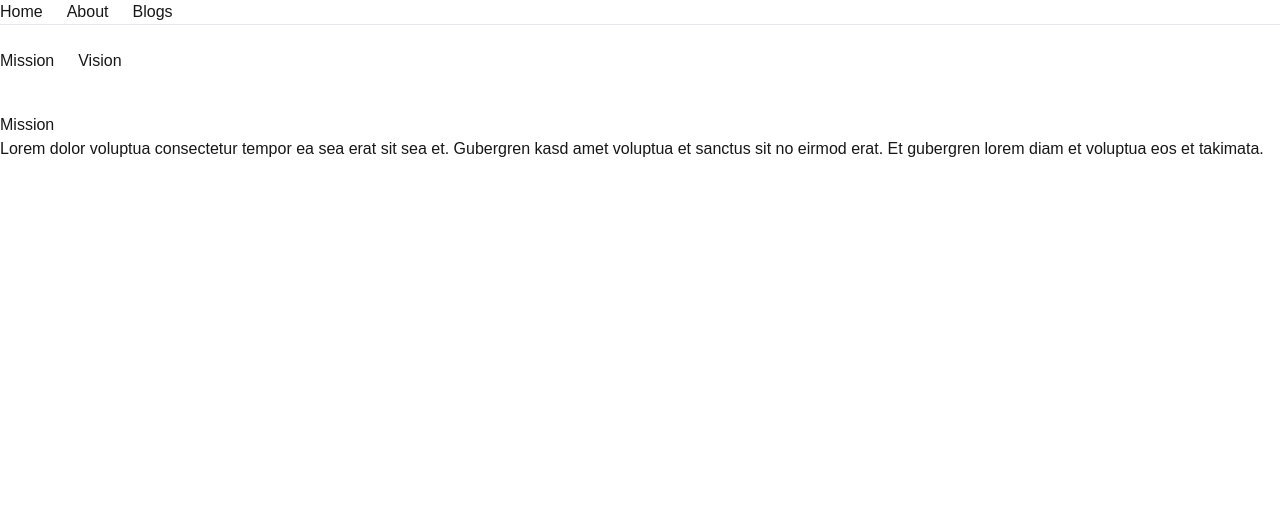
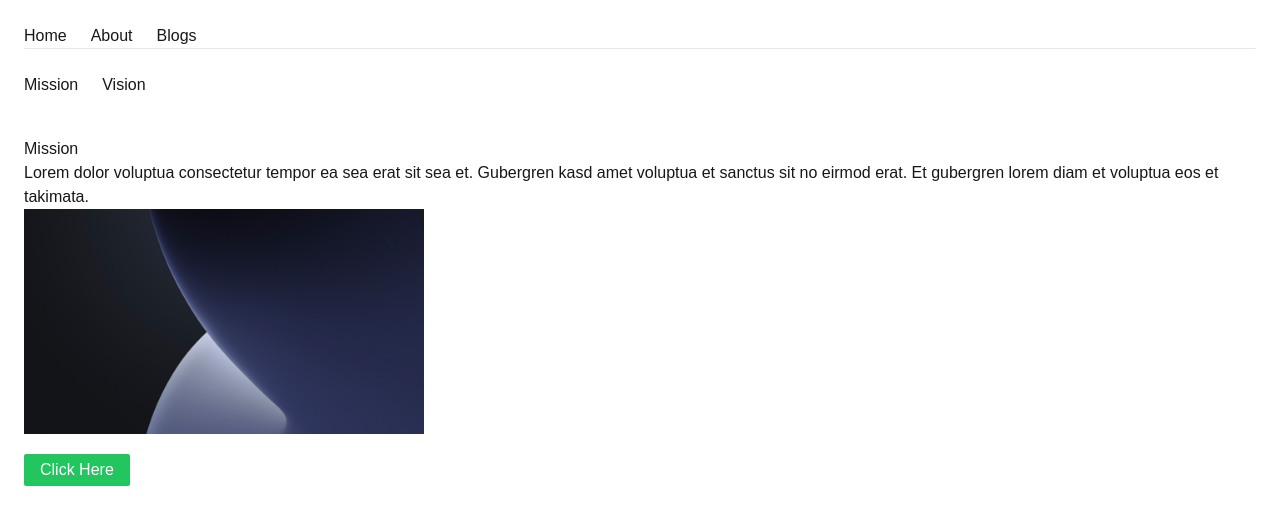
Before and after one commit to amirhamza24/initial_nextjs, a Next.js app: page /about/mission in a window 1280 px wide. Shown: the top 524 px of the page. Built offline with nearby package versions, Linux system fonts and the light colour scheme.

Commit message:
hydration error solve

```diff
--- a/app/about/mission/page.js
+++ b/app/about/mission/page.js
@@ -1,8 +1,8 @@
 // "use client";
 
 import Button from "@/app/components/Button";
-// import Image from "next/image";
-// import thumb from "@/public/images/first.jpg";
+import Image from "next/image";
+import thumb from "@/public/images/first.jpg";
 
 export default function Mission() {
   return (
@@ -15,11 +15,11 @@ export default function Mission() {
         lorem diam et voluptua eos et takimata.
       </div>
 
-      {/* <div className="w-[400px] ">
-        <Image src={thumb} alt="Thumb Image" />
-      </div> */}
+      <div className="w-[400px] ">
+        <Image placeholder="blur" src={thumb} alt="Thumb Image" />
+      </div>
 
-      {/* <Button /> */}
+      <Button />
     </main>
   );
 }
--- a/app/components/Button.js
+++ b/app/components/Button.js
@@ -1,4 +1,4 @@
-// "use client";
+"use client";
 
 export default function Button() {
   return (
--- a/app/layout.js
+++ b/app/layout.js
@@ -25,7 +25,7 @@ export const metadata = {
 
 export default function RootLayout({ children }) {
   return (
-    <html lang="en" className={`${poppins.variable}`}>
+    <html lang="en" className="p-6">
       <body
         cz-shortcut-listen="true" // this line add for initial hydration issue
         className={`${poppins.variable} ${poppins.variable} ${poppins.variable} antialiased`}
```
